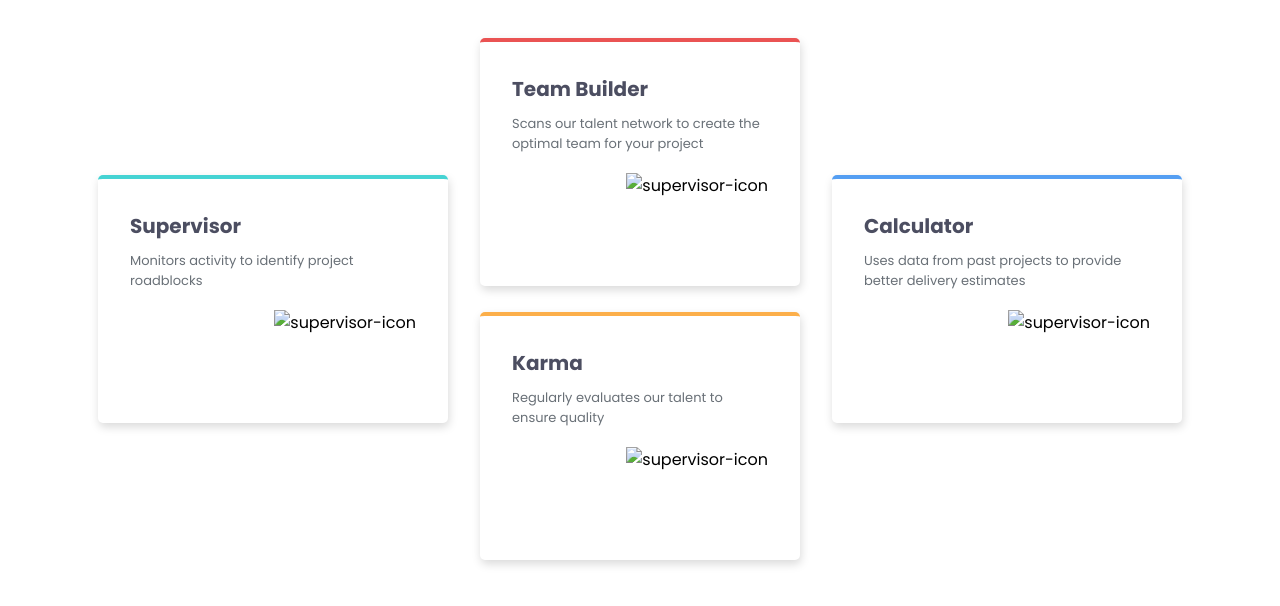
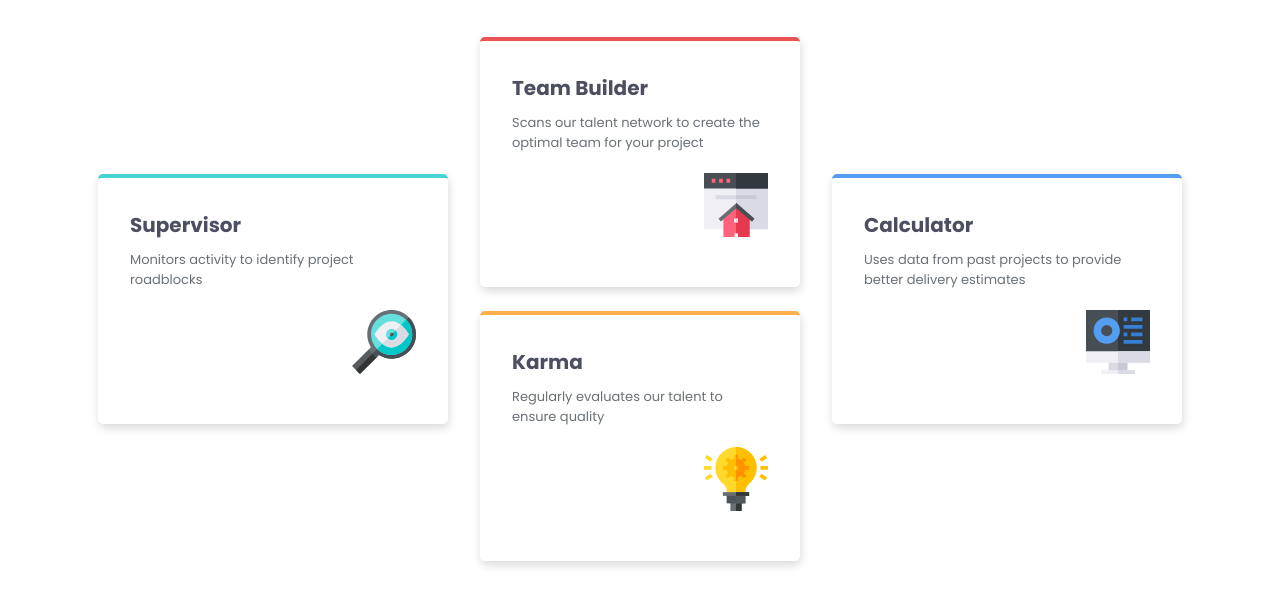
Before and after one commit to youngemin/FOUR-CARD-FEATURE-SECTION-MASTER, a plain HTML site: page index.html in a window 1280 px wide. Shown: the part 226-832 px from the top of the page. Drawn offline with Linux system fonts and the light colour scheme; the site is published under a folder, as on GitHub Pages, so addresses that start at the root find nothing.

Commit message:
Icons fixed

```diff
--- a/index.html
+++ b/index.html
@@ -46,18 +46,19 @@
             </p>
             <img
               class="supervisor__icon"
-            src="/images/icon-supervisor.svg"
+              src="images/icon-supervisor.svg"
               alt="supervisor-icon"
             />
           </section>
           <section class="teambuilder">
             <h2 class="teambuilder__title">Team Builder</h2>
             <p class="teambuilder__desc">
-            Scans our talent network to create the optimal team for your project
+              Scans our talent network to create the optimal team for your
+              project
             </p>
             <img
               class="teambuilder__icon"
-            src="/images/icon-team-builder.svg"
+              src="images/icon-team-builder.svg"
               alt="supervisor-icon"
             />
           </section>
@@ -68,7 +69,7 @@
             </p>
             <img
               class="karma__icon"
-            src="/images/icon-karma.svg"
+              src="images/icon-karma.svg"
               alt="supervisor-icon"
             />
           </section>
@@ -79,12 +80,11 @@
             </p>
             <img
               class="calculator__icon"
-            src="/images/icon-calculator.svg"
+              src="images/icon-calculator.svg"
               alt="supervisor-icon"
             />
           </section>
         </div>
-
       </article>
     </main>
 
```
Lines whose indentation alone changed are shown as unchanged.
